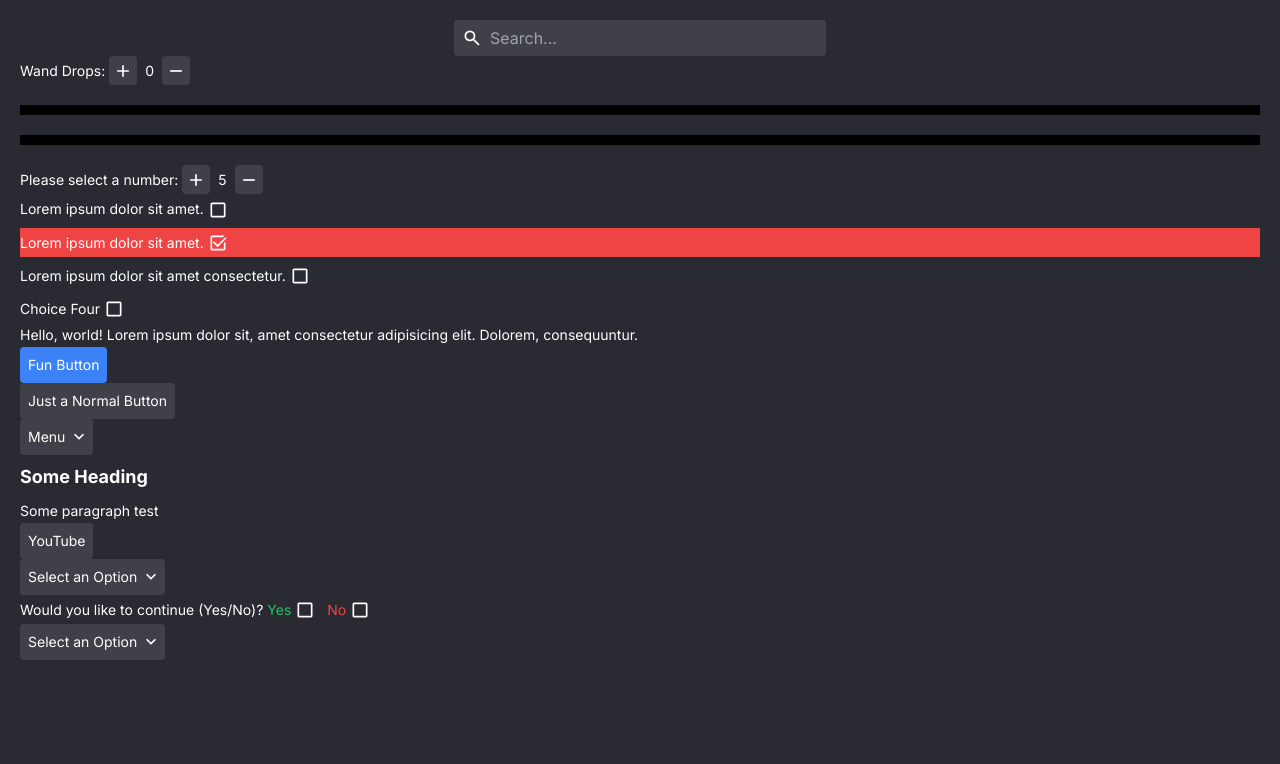
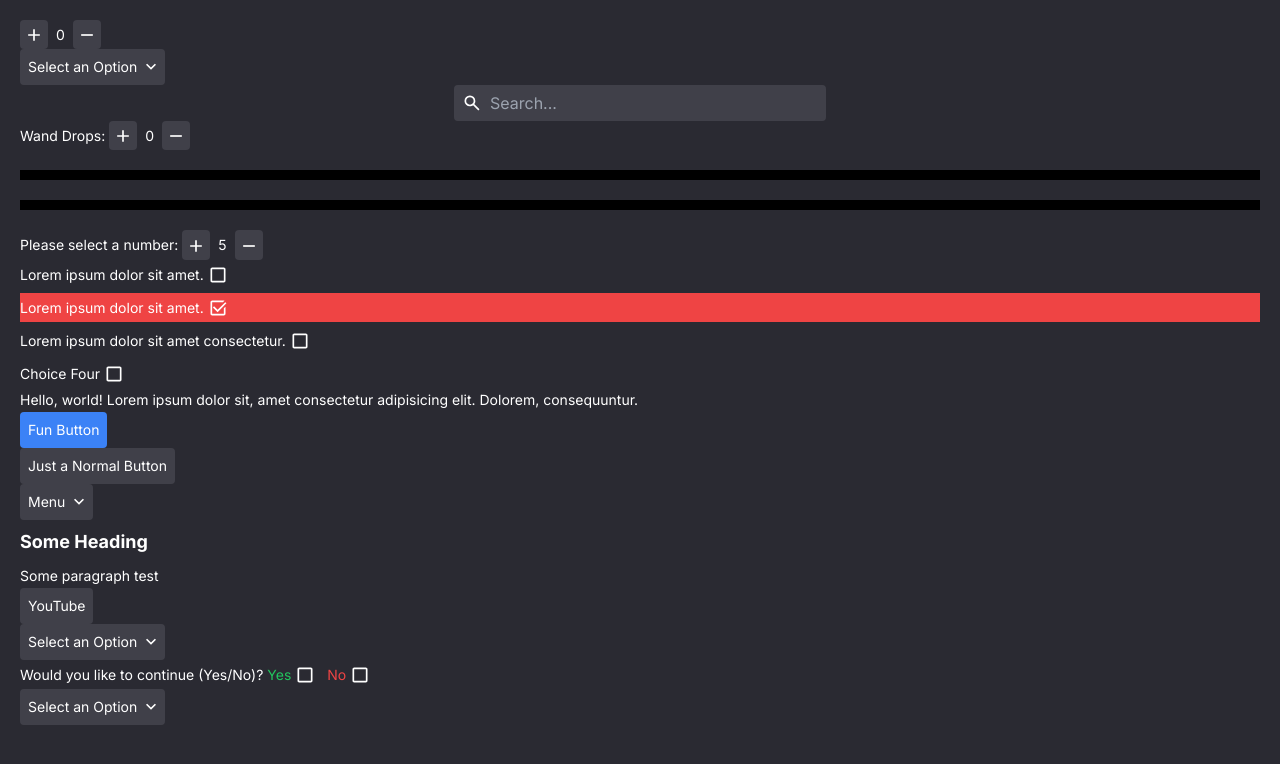
Before and after one commit to william-horn/team-maker, a Next.js app: page / in a window 1280 px wide. Shown: the top 764 px of the page. Built offline with nearby package versions, Linux system fonts and the light colour scheme.

Commit message:
polished search bar further

```diff
--- a/app/globals.css
+++ b/app/globals.css
@@ -50,6 +50,7 @@
 
     --text-color-search-bar-result: white;
     --text-color-search-bar-input: #d9d8df;
+    --text-color-search-history-result: #dbdbdb;
 
     --button-color-primary: #404049;
     --button-color-secondary: blue;
--- a/components/Buttons/ButtonGroup.jsx
+++ b/components/Buttons/ButtonGroup.jsx
@@ -5,6 +5,7 @@ import mergeClass from "@/util/mergeClass";
 import { useState, useRef, useEffect } from "react";
 import ButtonGroupProvider from "@/providers/ButtonGroupProvider";
 import { useButtonGroupContext } from "@/providers/ButtonGroupProvider";
+// import { useFormContext } from "@/providers/FormProvider";
 import Button from "./Button";
 import emptyFunc from "@/util/emptyFunc";
 import Text from "../Typography/Text";
@@ -159,6 +160,7 @@ const ButtonGroup = function({
   defaultSelect=[],
   itemData={},
   groupName="Button Group",
+  formName="buttonGroup",
   selectionLimit=-1,
   mode="select",
 
--- a/components/ClientComponent.jsx
+++ b/components/ClientComponent.jsx
@@ -10,6 +10,7 @@ import Dropdown from "./Buttons/Dropdown";
 import Quantifier from "./Buttons/Quantifier";
 import Textbox from "./Textbox";
 import SearchBar from "./Searchbar";
+// import Form from "./Form";
 
 const ClientComponent = ({ children }) => {
 
@@ -19,6 +20,47 @@ const ClientComponent = ({ children }) => {
 
   return (
     <div className="p-5">
+
+
+        <Quantifier
+        className={{self: "inline-flex"}}
+        increment={1}
+        defaultValue={0}
+        upperLimit={100000}
+        lowerLimit={-100000}
+        />
+
+        <Dropdown
+        mode="select"
+        hideMenuOnBlur={true}
+        toggleOnHover={false}
+        toggleOnClick={true}
+        defaultValue="def"
+        rightIconUnselected="/icons/arrow_down_icon.svg"
+        rightIconSelected="/icons/trash_icon.svg"
+        className={{
+          list: {
+            self: "overflow-y-scroll w-[200%]"
+          },
+          menuButton: {
+            __selected: {
+              self: "rounded-b-none"
+            }
+          }
+        }}
+        itemData={{
+          "one": { value: "uno", text: "Item One" },
+          "two": { value: "dos", text: "Item Two" },
+          "three": { value: "tres", text: "Item Three" },
+          "four": { value: "quatro", text: "Item Four" },
+          "five": { value: "sinco", text: "Item Five" },
+        }}>
+          <Dropdown.Item id="one">Item One</Dropdown.Item>
+          <Dropdown.Item id="two">Item Two</Dropdown.Item>
+          <Dropdown.Item id="three">Item Three</Dropdown.Item>
+          <Dropdown.Item id="four">Item Four</Dropdown.Item>
+          <Dropdown.Item id="five">Item Five</Dropdown.Item>
+        </Dropdown>
 
       <div className="w-[30%] mx-auto">
         <SearchBar
--- a/components/Searchbar.jsx
+++ b/components/Searchbar.jsx
@@ -21,7 +21,6 @@ const SearchBar = ({
   placeholder="Search...",
 
   onSearch=search => console.log('searched for: ', search),
-  onHistoryResultIconClick=emptyFunc,
 
   historyDomain=Enum.StorageKeys.SearchHistoryDomain.Primary.value,
 
@@ -46,6 +45,20 @@ const SearchBar = ({
   const searchBarRef = useRef(null);
   const searchFieldRef = useRef(null);
 
+  // TODO: add focus mover for search results
+  const moveSearchResultFocus = (event) => {
+    // if (searchState === Enum.SearchState.Idle.value) return;
+    // searchFieldRef.current.blur();
+
+    // const key = event.key;
+
+    // if (key === "ArrowUp") {
+    //   console.log("move up");
+    // } else if (key === "ArrowDown") {
+    //   console.log("move down");
+    // }
+  }
+
   // Force unfocus on search bar
   const unfocusSearch = () => {
     searchFieldRef.current.blur();
@@ -65,14 +78,17 @@ const SearchBar = ({
   }
 
   // Window events for detecting when using is unfocusing the search bar
+  // TODO: add support for arrow-key focus on search results
   // todo: centralize this logic in the top level component, and pass a callback to handle this instead of making a new event listener
   //* important: when using more than one search bar, you may get repeating messages in output window. this is okay for now.
   useEffect(() => {
     window.addEventListener('mousedown', onSearchUnfocus);
-    // window.addEventListener('blur', unfocusSearch);
+    window.addEventListener('keyup', moveSearchResultFocus);
+    // window.addEventListener('blur', removeSearchResultFocus);
     return () => {
-      return window.removeEventListener('mousedown', onSearchUnfocus);
-      // window.removeEventListener('blur', unfocusSearch);
+      window.removeEventListener('mousedown', onSearchUnfocus);
+      window.removeEventListener('keyup', moveSearchResultFocus);
+      // window.removeEventListener('blur', removeSearchResultFocus);
     }
   }, []);
 
@@ -141,13 +157,19 @@ const SearchBar = ({
     historyList: {
       self: "absolute w-full rounded-b-md top-full z-[1000] bg-search-bar",
       inner: {
-        self: "overflow-y-auto max-h-[200px]",
+        self: "overflow-y-auto overflow-x-clip max-h-[200px]",
         resultButton: {
           //text-search-bar-result bg-search-bar-result hover:bg-search-bar-result-hover
-          self: "w-full text-left text-search-bar-result bg-search-bar-result font-medium transition-colors duration-200 rounded hover:bg-search-bar-result-hover items-center hover:underline",
+          self: "w-full text-left text-search-bar-result bg-search-bar-result font-medium transition-colors duration-200 rounded hover:bg-search-bar-result-hover hover:underline",
+          iconButton: {
+            self: "hover:bg-transparent h-fit",
+            inner: {
+              self: "hover:bg-button-hover-primary hover:rounded"
+            }
+          }
         },
         historyResult: {
-          self: "italic text-[#dbdbdb]"
+          self: "italic text-search-history-result"
         },
         databaseResult: {},
       }
@@ -161,10 +183,7 @@ const SearchBar = ({
   className = mergeClass(
     className,
     importedClassName,
-    {
-      _isSelected: searchState === Enum.SearchState.Focused.value
-        || searchState === Enum.SearchState.Typing.value
-    }
+    { _isSelected: searchState !== Enum.SearchState.Idle.value }
   );
 
   // Render out a single search result
@@ -172,7 +191,7 @@ const SearchBar = ({
     const key = uuidv4();
 
     return (
-      <div key={key} className="flex">
+      <div key={key} className="flex items-center">
         {
           resultData.type === Enum.SearchResultType.History.value
             ? <ImageButton
@@ -188,23 +207,13 @@ const SearchBar = ({
                   return {...prev, [historyDomain]: finalResults }
                 });
               }}
-              className={{
-                self: "hover:bg-transparent",
-                inner: {
-                  self: "hover:bg-button-hover-primary hover:rounded"
-                }
-              }}
+              className={className.historyList.inner.resultButton.iconButton}
               hoverImage="/icons/trash_icon.svg"
               src="/icons/history_icon.svg"
               />
             : <ImageButton
               onClick={() => onSearchResultQuery(resultData.source)}
-              className={{
-                self: "hover:bg-transparent",
-                inner: {
-                  self: "hover:bg-button-hover-primary hover:rounded"
-                }
-              }}
+              className={className.historyList.inner.resultButton.iconButton}
               src="/icons/search_icon.svg"
               />
         }
@@ -229,7 +238,7 @@ const SearchBar = ({
                   return <span key={tagData.key} className="text-[#fff7b9] font-bold">{tagData.source}</span>
 
                 case Enum.SearchMatchType.AnyMatch:
-                  return <span key={tagData.key} className="text-[#8effdb] font-bold">{tagData.source}</span>
+                  return <span key={tagData.key} className="text-[#a7ff73] font-bold">{tagData.source}</span>
 
                 case Enum.SearchMatchType.Normal:
                   return <span key={tagData.key}>{tagData.source}</span>
@@ -242,7 +251,7 @@ const SearchBar = ({
   };
 
   //* EXPENSIVE function
-  const getSearchResults = () => {
+  const getSearchResults = (searchInput) => {
     // pull from search result arrays
     const historyLogs = (getSearchHistory(historyDomain) || []);
     const otherLogs = [
@@ -292,8 +301,8 @@ const SearchBar = ({
 
   // The drop-down search results when the search bar is focused
   const renderSearchResults = () => {
-    if ((searchState === Enum.SearchState.Focused.value || searchState === Enum.SearchState.Typing.value)) {
-      const searchResults = getSearchResults();
+    if ((searchState !== Enum.SearchState.Idle.value)) {
+      const searchResults = getSearchResults(searchState === Enum.SearchState.Focused.value ? '' : searchInput);
 
       return (
         <div className={className.historyList.self}>
@@ -317,10 +326,6 @@ const SearchBar = ({
     setSearchState(Enum.SearchState.Typing.value);
     setSearchInput(searchFieldRef.current.value);
   }
-
-  // if (searchState === Enum.SearchState.Focused.value) {
-  //   className.self = twMerge(className.self, "rounded-b-none");
-  // }
 
   return (
     <div
--- a/tailwind.config.js
+++ b/tailwind.config.js
@@ -22,6 +22,7 @@ module.exports = {
         "secondary": "var(--text-color-secondary)",
         "search-bar-result": "var(--text-color-search-bar-result)",
         "search-bar-input": "var(--text-color-search-bar-input)",
+        "search-history-result": "var(--text-color-search-history-result)",
         "muted": "var(--text-color-muted)",
         "error": "var(--text-color-error)"
       },
```
